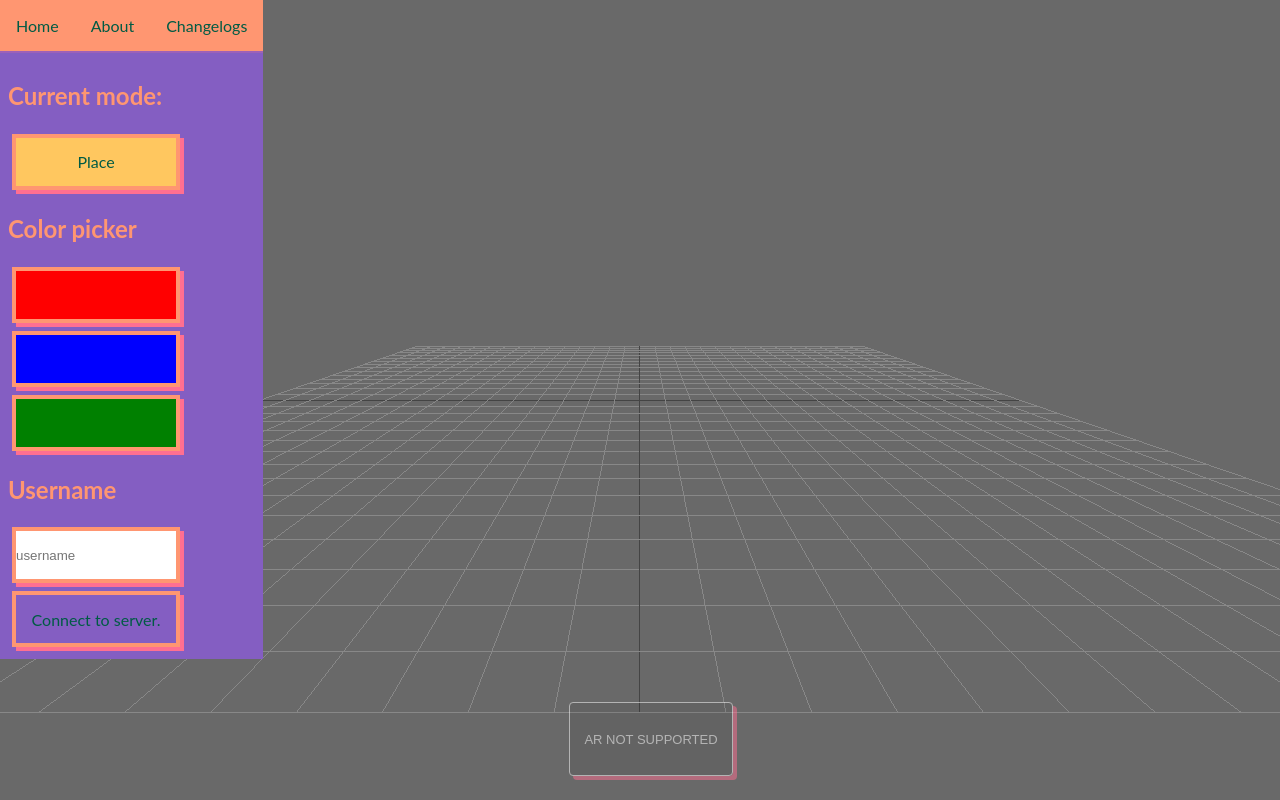
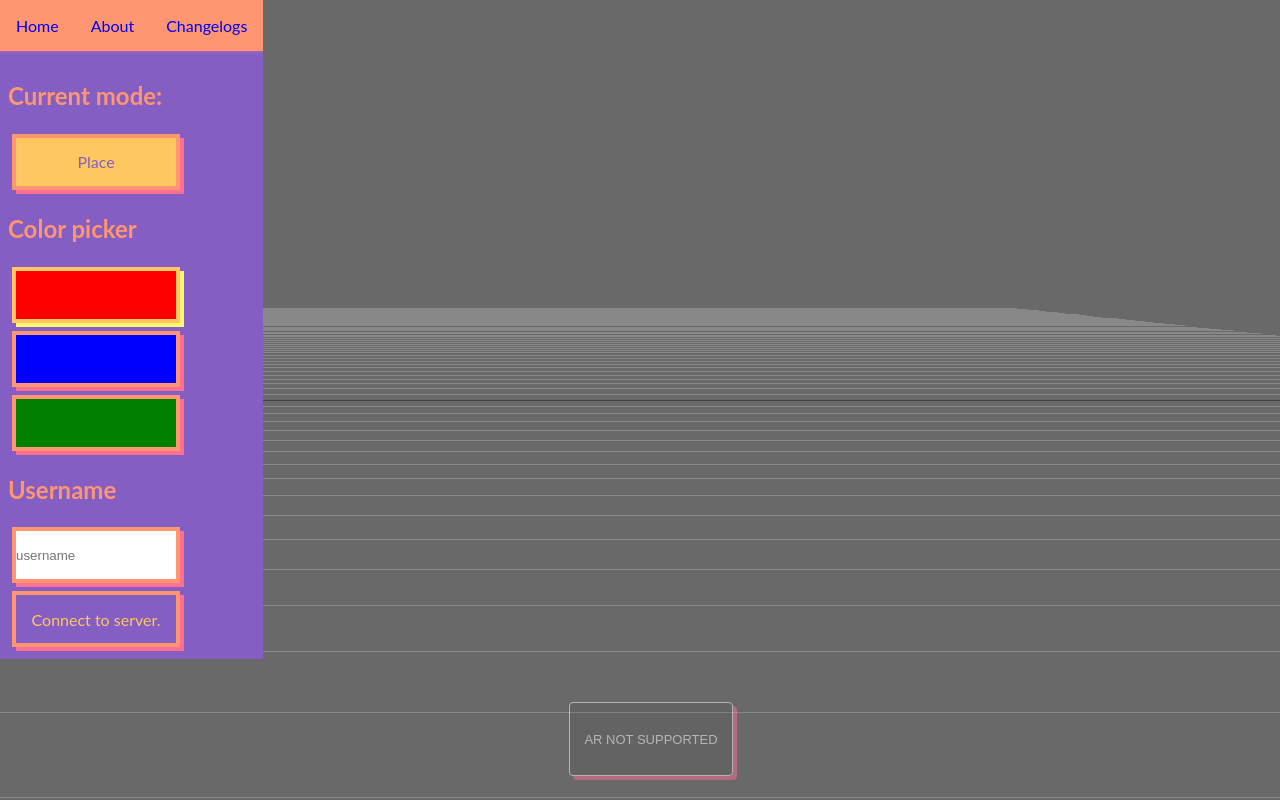
Before and after one commit to Galarki/ARslashplace, a website built with Vite: page client/src/index.html in a window 1280 px wide. Built offline with nearby package versions, Linux system fonts and the light colour scheme.

Commit message:
update color picker styles, adjust default voxel placement color, and increase grid/plane size

```diff
--- a/client/src/index.html
+++ b/client/src/index.html
@@ -24,7 +24,7 @@
             </div>
             <div class="color-picker">
                 <h2>Color picker</h2>
-                <button data-color="red" class="color-button"></button>
+                <button data-color="red" class="color-button" id="active" ></button>
                 <button data-color="blue" class="color-button"></button>
                 <button data-color="green" class="color-button"></button>
             </div>
--- a/client/src/js/VoxelRenderer.js
+++ b/client/src/js/VoxelRenderer.js
@@ -31,7 +31,7 @@ export default class VoxelRenderer {
         return [this.#groundPlane, ...this.#voxels.values()]
     }
 
-    place(x, y, z, color = 0x8cff90) {
+    place(x, y, z, color = 'red') {
         if (!this.#engine.place(x, y, z, color)) return
         if (!this.#materials.has(color)) {
             this.#materials.set(color, new THREE.MeshBasicMaterial({color}))
--- a/client/src/js/main.js
+++ b/client/src/js/main.js
@@ -38,9 +38,8 @@ document.body.appendChild(renderer.domElement)
 document.body.appendChild(ARButton.createButton(renderer, {
     requiredFeatures: ['hit-test', 'local-floor'],
 }));
-
-const gridHelper = new THREE.GridHelper(30, 30)
-const groundGeo = new THREE.PlaneGeometry(30, 30)
+const gridHelper = new THREE.GridHelper(100, 100)
+const groundGeo = new THREE.PlaneGeometry(100, 100)
 const groundMat = new THREE.MeshBasicMaterial({visible: false, side: THREE.DoubleSide})
 const groundPlane = new THREE.Mesh(groundGeo, groundMat)
 
--- a/client/src/styles/style.css
+++ b/client/src/styles/style.css
@@ -12,8 +12,9 @@ html, body {
     height: 100%;
     width: 100%;
     font-family: 'Lato', sans-serif;
-    color: var(--dark);
+    color: var(--orange)
 }
+
 #c {
     width: 100%;
     height: 100%;
@@ -40,22 +41,29 @@ button {
         background: revert;
         box-shadow: unset;
     }
+
     &[data-color='red'] {
         background: red;
     }
+
     &[data-color='blue'] {
         background: blue;
     }
+
     &[data-color='green'] {
         background: green;
 
+    }
+
+    &#connectWS:hover {
+        background: var(--tertiary);
     }
 }
 
 #mode-btn {
     cursor: pointer;
     background: var(--orange);
-
+    color: var(--primary)
 }
 
 .color-picker {
@@ -75,6 +83,7 @@ button {
 #active {
     border: 4px solid var(--orange);
     box-shadow: var(--yellow) 4px 4px 0 0;
+
     &:hover, &:focus {
         border-color: var(--yellow);
         box-shadow: unset;
@@ -84,6 +93,7 @@ button {
 #active-tab {
 
 }
+
 nav {
     position: absolute;
     background: var(--primary);
@@ -100,7 +110,6 @@ nav {
         margin: 0;
 
         a {
-            color: var(--dark);
             text-decoration: none;
             font-family: Lato, sans-serif;
 
@@ -110,6 +119,7 @@ nav {
         }
     }
 }
+
 input {
     border: 4px solid var(--secondary);
     padding: 0;
@@ -119,6 +129,7 @@ input {
     box-shadow: var(--tertiary) 4px 4px 0 0;
 
 }
+
 #line {
     padding: 1px;
     opacity: 20%;
```
